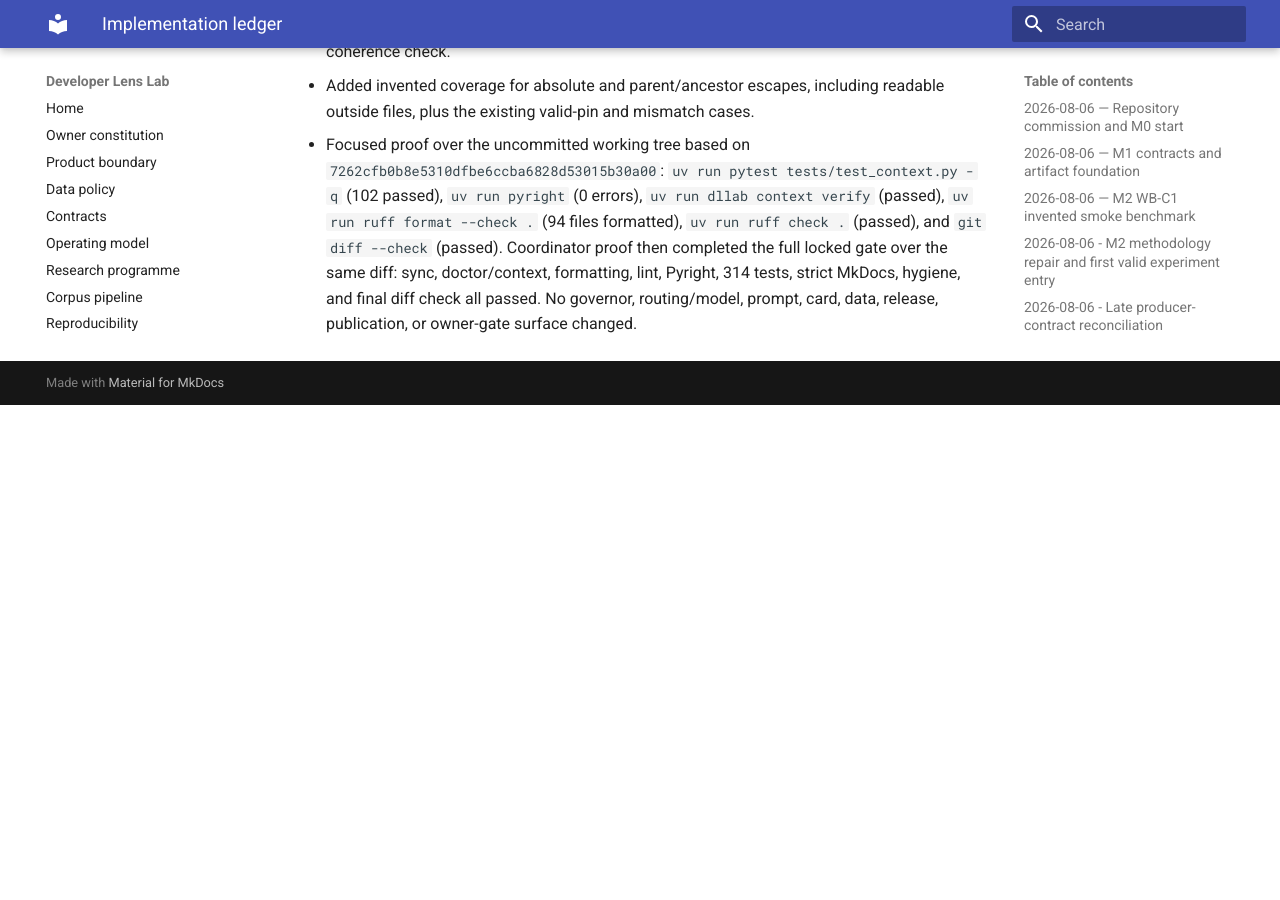
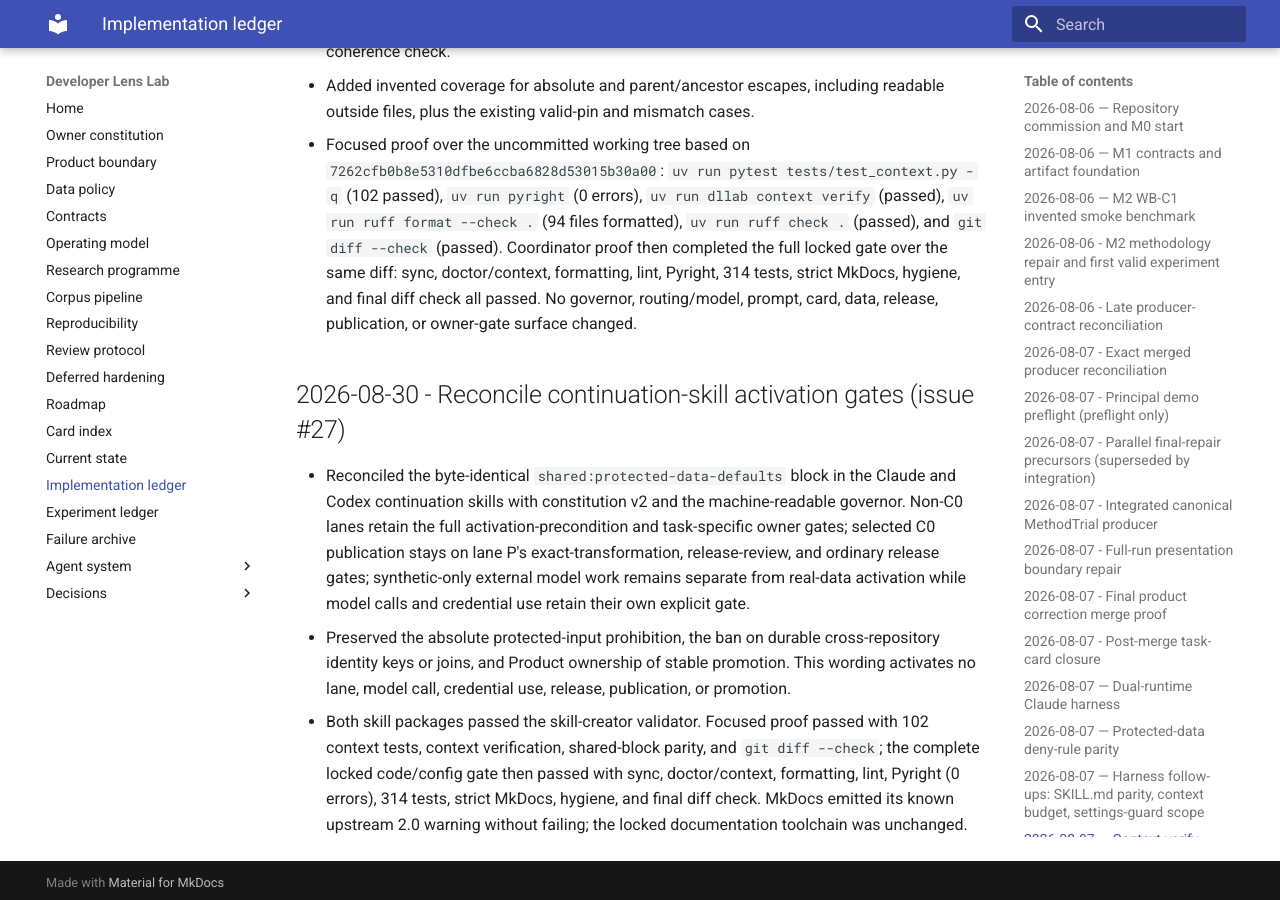
Before and after one commit to Chris0Jeky/developer-lens-lab, an MkDocs documentation site: the page built from docs/IMPLEMENTATION_LEDGER.md, in a window 1280 px wide and 900 px high, scrolled down 48885 px. Built offline with MkDocs 1.6.1 and Material for MkDocs 9.7.7, drawn with Linux system fonts in a browser that asks for light colours; before the commit the page ends 49290 px from its top, so only the background shows below that.

Commit message:
Reconcile continuation skill gates

```diff
--- a/docs/IMPLEMENTATION_LEDGER.md
+++ b/docs/IMPLEMENTATION_LEDGER.md
@@ -1621,3 +1621,20 @@ hashed package bytes only; the joint tag remains blocked on product
   Coordinator proof then completed the full locked gate over the same diff: sync, doctor/context,
   formatting, lint, Pyright, 314 tests, strict MkDocs, hygiene, and final diff check all passed. No
   governor, routing/model, prompt, card, data, release, publication, or owner-gate surface changed.
+
+## 2026-08-30 - Reconcile continuation-skill activation gates (issue #27)
+
+- Reconciled the byte-identical `shared:protected-data-defaults` block in the Claude and Codex
+  continuation skills with constitution v2 and the machine-readable governor. Non-C0 lanes retain
+  the full activation-precondition and task-specific owner gates; selected C0 publication stays on
+  lane P's exact-transformation, release-review, and ordinary release gates; synthetic-only external
+  model work remains separate from real-data activation while model calls and credential use retain
+  their own explicit gate.
+- Preserved the absolute protected-input prohibition, the ban on durable cross-repository identity
+  keys or joins, and Product ownership of stable promotion. This wording activates no lane, model
+  call, credential use, release, publication, or promotion.
+- Both skill packages passed the skill-creator validator. Focused proof passed with 102 context tests,
+  context verification, shared-block parity, and `git diff --check`; the complete locked code/config
+  gate then passed with sync, doctor/context, formatting, lint, Pyright (0 errors), 314 tests, strict
+  MkDocs, hygiene, and final diff check. MkDocs emitted its known upstream 2.0 warning without
+  failing; the locked documentation toolchain was unchanged.
```
Also changed, not shown: .agents/skills/developer-lens-lab-continuation/SKILL.md (+9 -5 lines), .claude/skills/developer-lens-lab-continuation/SKILL.md (+9 -5 lines).
